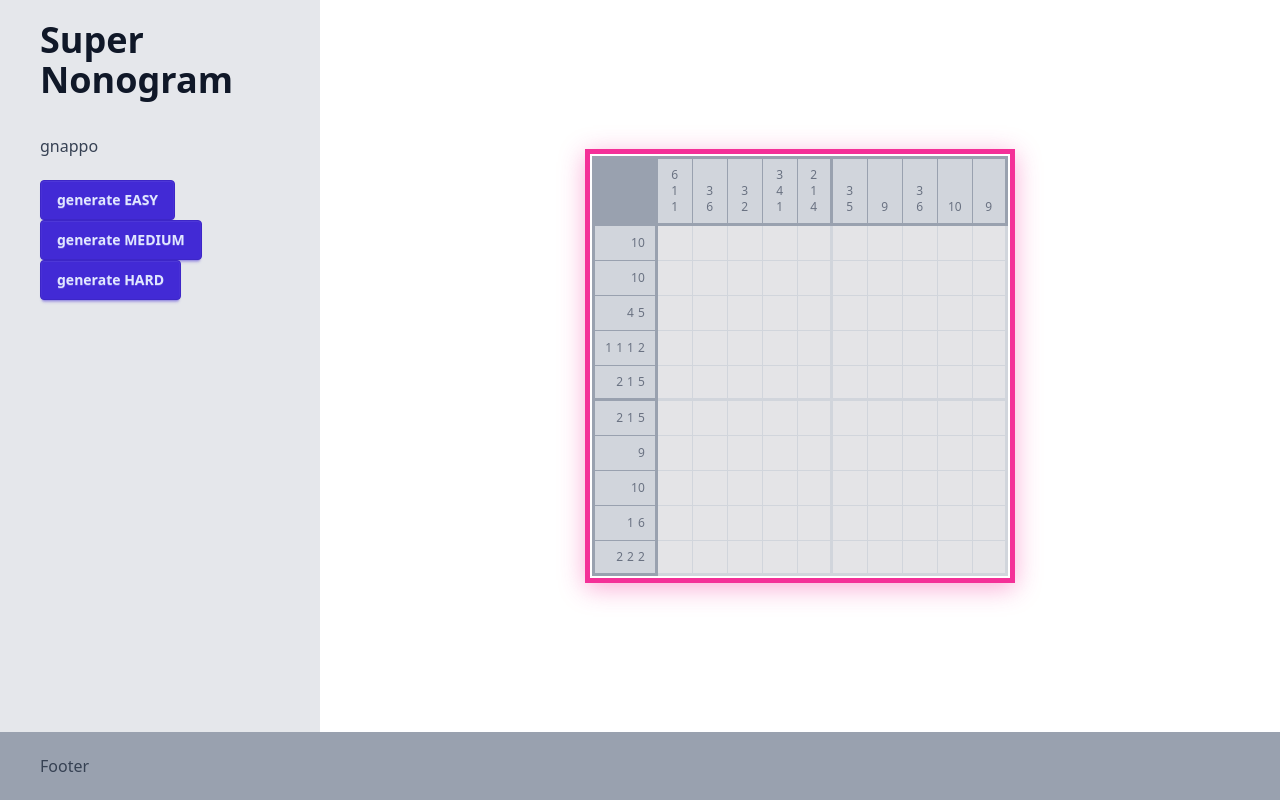
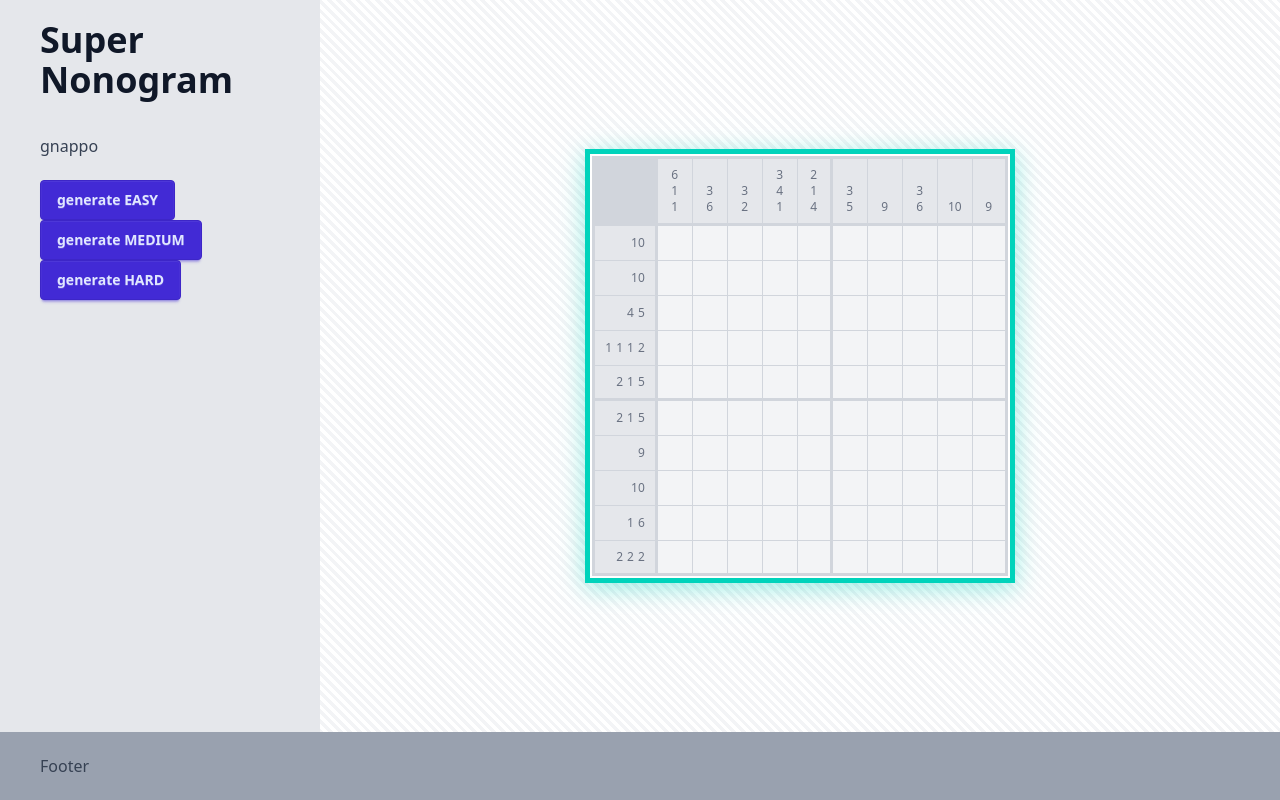
Before and after one commit to marcodcellamare/infinite-nonogram, a React (Vite) app: page / in a window 1280 px wide. Built offline with nearby package versions, Linux system fonts and the light colour scheme.

Commit message:
Mouse control

```diff
--- a/src/app/game/Block.tsx
+++ b/src/app/game/Block.tsx
@@ -1,4 +1,4 @@
-import { useCallback, useEffect, useState } from 'react';
+import { useEffect, useState } from 'react';
 import { X } from 'lucide-react';
 import { useEngine } from '@contexts/engine';
 import { useMouse } from '@contexts/mouse';
@@ -10,20 +10,16 @@
 
 const Block = ({ row, col }: Block) => {
 	const { grid } = useEngine();
-	const { isMouseDown, isMouseUp } = useMouse();
+	const { isMouseDown } = useMouse();
 
+	const [isMouseOver, setIsMouseOver] = useState(false);
 	const [hasStatus, setHasStatus] = useState<'active' | 'locked' | false>(
 		false
 	);
 	const [isError, setIsError] = useState<boolean | null>(null);
 
-	const onInteraction = useCallback(
-		(e: React.MouseEvent) => {
-			if (
-				hasStatus === false &&
-				((e.type === 'mousemove' && !isMouseUp) ||
-					e.type === 'mousedown')
-			) {
+	useEffect(() => {
+		if (hasStatus === false && isMouseOver && isMouseDown) {
 			switch (isMouseDown) {
 				case 'left':
 					setHasStatus('active');
@@ -33,16 +29,7 @@
 					setHasStatus('locked');
 			}
 		}
-		},
-		[isMouseDown, isMouseUp, hasStatus]
-	);
-
-	const color = useCallback((): string => {
-		if (hasStatus !== false) {
-			return grid[row][col] ? 'bg-primary' : 'bg-primary-content';
-		}
-		return 'bg-neutral-content';
-	}, [hasStatus, grid, row, col]);
+	}, [hasStatus, isMouseOver, isMouseDown]);
 
 	useEffect(() => {
 		setIsError(
@@ -62,16 +49,26 @@
 		<div
 			className={`relative aspect-square ${
 				row % 5 < 4 ? 'border-b-1' : 'border-b-3'
-			} ${col % 5 < 4 ? 'border-r-1' : 'border-r-3'} border-gray-300`}>
+			} ${
+				col % 5 < 4 ? 'border-r-1' : 'border-r-3'
+			} border-gray-300 text-gray-400`}>
 			<button
 				type='button'
-				className={`relative block w-full h-full cursor-pointer ${color()}${
-					isError === true ? ' border-5 border-error' : ''
+				className={`relative block w-full h-full ${
+					hasStatus !== false
+						? grid[row][col]
+							? 'bg-accent'
+							: 'bg-gray-300'
+						: 'bg-gray-100 hover:bg-gray-50 cursor-pointer'
+				}${
+					isError === true
+						? ' border-2 border-error shadow-lg shadow-error z-10'
+						: ''
 				}`}
-				onMouseMove={onInteraction}
-				onMouseDown={onInteraction}>
+				onMouseEnter={() => setIsMouseOver(true)}
+				onMouseLeave={() => setIsMouseOver(false)}>
 				{hasStatus !== false && !grid[row][col] ? (
-					<span className='absolute top-1/2 left-1/2 -translate-1/2 w-full h-full text-white'>
+					<span className='absolute top-1/2 left-1/2 -translate-1/2 w-full h-full'>
 						<X className='w-full h-full' />
 					</span>
 				) : null}
--- a/src/app/game/Grid.tsx
+++ b/src/app/game/Grid.tsx
@@ -47,7 +47,7 @@
 			<div
 				className={`grid grid-rows-[minmax(min-content,auto)_repeat(10, auto)] ${
 					sizeClass[size.w]
-				} p-0.5 bg-white min-w-fit min-h-fit h-full max-w-full max-h-full border-5 border-secondary shadow-[0_0.3rem_1.5rem] text-secondary/40`}
+				} p-0.5 bg-white min-w-fit min-h-fit h-full max-w-full max-h-full border-5 border-accent shadow-[0_0.3rem_1.5rem] text-accent/40`}
 				//onMouseDown={onMouseDown}
 				//onMouseUp={onMouseUp}
 				//onMouseEnter={onMouseUp}
--- a/src/app/game/hints/index.tsx
+++ b/src/app/game/hints/index.tsx
@@ -13,8 +13,8 @@
 		<div
 			className={`flex ${
 				row >= 0 || col >= 0
-					? 'bg-gray-300 text-gray-500 text-xs'
-					: 'bg-gray-400'
+					? 'bg-gray-200 text-gray-500 text-xs'
+					: 'bg-gray-300'
 			}${
 				col < 0 && row >= 0
 					? ' border-x-3 ' +
@@ -25,7 +25,7 @@
 					? ' border-y-3 ' +
 					  (col % 5 < 4 ? 'border-r-1' : 'border-r-3')
 					: ''
-			} border-gray-400`}>
+			} border-gray-300`}>
 			{row >= 0 || col >= 0 ? (
 				<>
 					{col < 0 && hints.rows[row] ? (
--- a/src/contexts/mouse/provider.tsx
+++ b/src/contexts/mouse/provider.tsx
@@ -1,15 +1,12 @@
-import { ReactNode, useEffect, useState } from 'react';
+import { ReactNode, useCallback, useEffect, useState } from 'react';
 import { MouseContext } from './context';
 
 import { MouseClick } from '@interfaces/mouse';
 
 export const MouseProvider = ({ children }: { children: ReactNode }) => {
 	const [isMouseDown, setIsMouseDown] = useState<MouseClick>(false);
-	const [isMouseUp, setIsMouseUp] = useState<boolean>(true);
 
-	const onMouseDown = (e: MouseEvent) => {
-		setIsMouseUp(false);
-
+	const onMouseDown = useCallback((e: MouseEvent | React.MouseEvent) => {
 		switch (e.button) {
 			case 0:
 				setIsMouseDown('left');
@@ -27,11 +24,11 @@
 				setIsMouseDown(false);
 		}
 		e.preventDefault();
-	};
+	}, []);
 
-	const onMouseUp = () => {
-		setIsMouseUp(true);
-	};
+	const onMouseUp = useCallback(() => {
+		setIsMouseDown(false);
+	}, []);
 
 	const onContextMenu = (e: MouseEvent) => e.preventDefault();
 
@@ -45,10 +42,10 @@
 			document.removeEventListener('mouseup', onMouseUp);
 			document.removeEventListener('contextmenu', onContextMenu);
 		};
-	}, []);
+	}, [onMouseDown, onMouseUp]);
 
 	return (
-		<MouseContext.Provider value={{ isMouseDown, isMouseUp }}>
+		<MouseContext.Provider value={{ isMouseDown, onMouseDown, onMouseUp }}>
 			{children}
 		</MouseContext.Provider>
 	);
--- a/src/interfaces/mouse.ts
+++ b/src/interfaces/mouse.ts
@@ -1,6 +1,9 @@
+import React from 'react';
+
 export type MouseClick = 'left' | 'center' | 'right' | false;
 
 export interface Mouse {
 	isMouseDown: MouseClick;
-	isMouseUp: boolean;
+	onMouseDown: (e: MouseEvent | React.MouseEvent) => void;
+	onMouseUp: () => void;
 }
--- a/src/styles/config.css
+++ b/src/styles/config.css
@@ -9,5 +9,5 @@
 }
 
 .lucide {
-	stroke-width: 1px;
+	stroke-width: 2px;
 }
```
Lines whose indentation alone changed are shown as unchanged.
